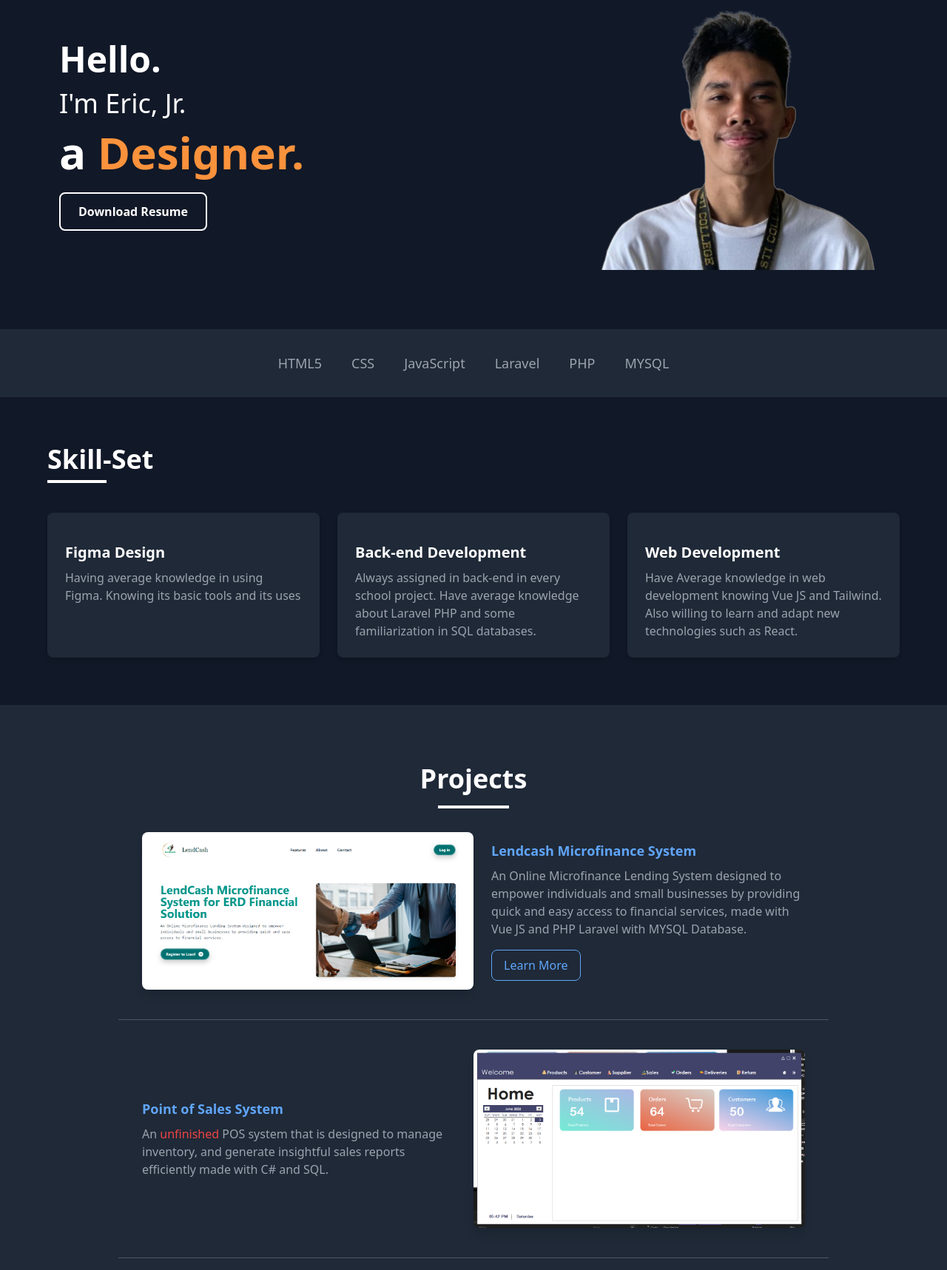
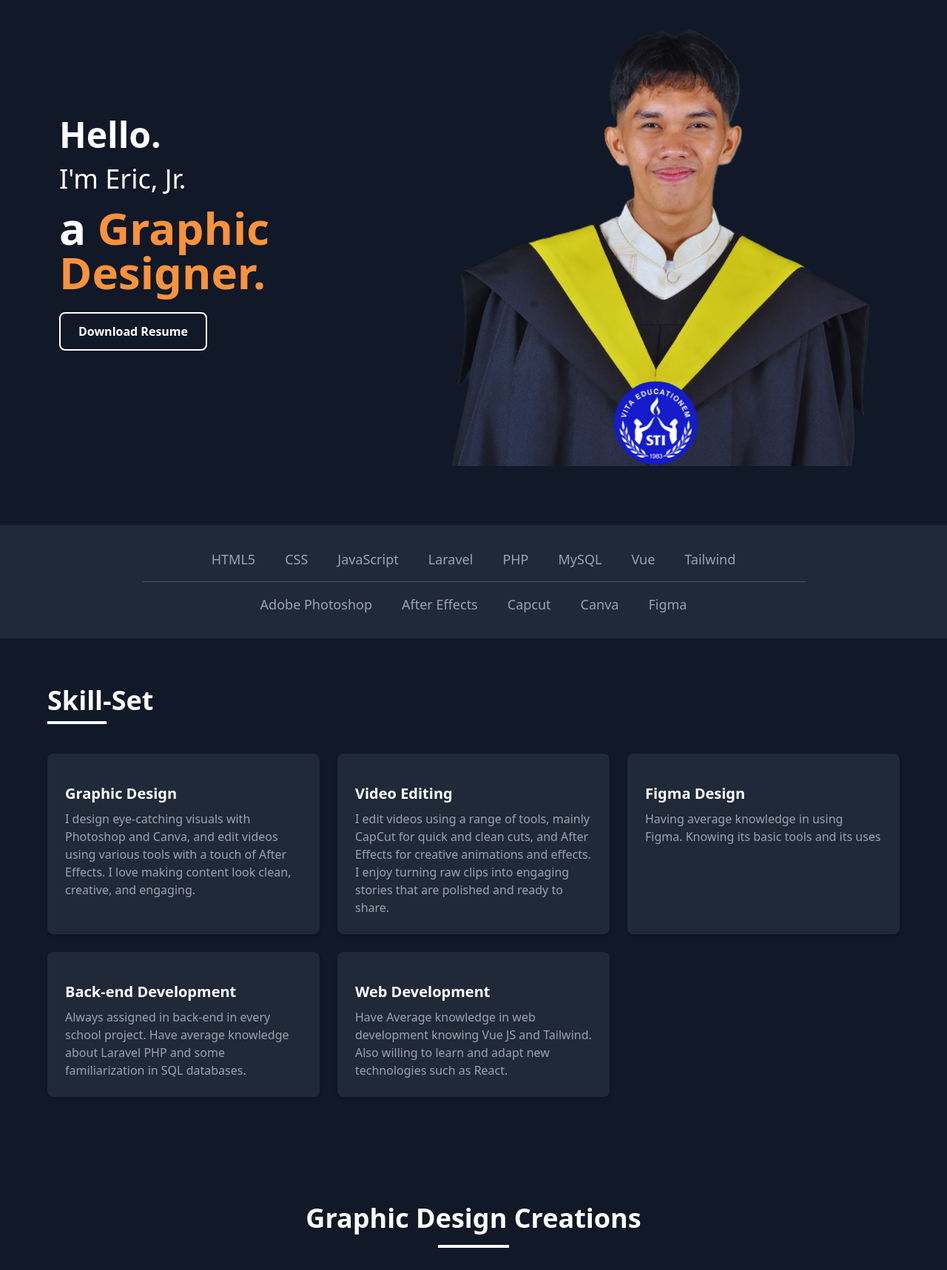
Before and after one commit to erjRamones/Portfolio.1, a website: page dist/index.html in a window 1280 px wide. Shown: the part 109-1826 px from the top of the page at 74% size. Drawn offline with Linux system fonts and the light colour scheme.

Commit message:
August Update Portfolio

```diff
--- a/dist/index.html
+++ b/dist/index.html
@@ -3,7 +3,7 @@
 <head>
     <meta charset="UTF-8">
     <meta name="viewport" content="width=device-width, initial-scale=1.0">
-    <title>Document</title>
+    <title>Eric, Jr. M. Ramones</title>
     <link rel="stylesheet" href="output.css">
 </head>
 <body>
@@ -34,35 +34,66 @@
                 </h1>
 
                 <div class="mt-6">
-                    <a href="Resume-OJT.pdf" download="Resume-OJT">
+                    <a href="CV_ERIC.pdf" download="Hire me please">
                         <button class="px-6 py-3 border-2 border-white text-white font-semibold rounded-lg hover:bg-white hover:text-gray-900">
                             Download Resume
                         </button>
                     </a>
+                    </div>
                 </div>
-            </div>
-            <div class="mt-10 md:mt-0">
-                <img src="./img/ericjr..png" alt="Profile" class="w-auto h-auto">
+                    <div class="w-2.5 h-28 border-4 border-white rounded-full overflow-hidden flex items-center justify-center">
+                        <img src="./img/togaerix1.png" class="object-cover w-full h-full" alt="Profile">
+                    </div>
+        </section>
+
+        <!-- Skills Section -->
+        <section class="bg-gray-800 py-8">
+            <div class="max-w-4xl mx-auto text-gray-400 text-lg">
+                <!-- First Row - Dev Skills -->
+                <div class="flex justify-center space-x-10 mb-4">
+                    <span class="cursor-pointer transition-transform transform hover:scale-110 hover:-translate-y-1 hover:text-orange-400">HTML5</span>
+                    <span class="cursor-pointer transition-transform transform hover:scale-110 hover:-translate-y-1 hover:text-orange-400">CSS</span>
+                    <span class="cursor-pointer transition-transform transform hover:scale-110 hover:-translate-y-1 hover:text-orange-400">JavaScript</span>
+                    <span class="cursor-pointer transition-transform transform hover:scale-110 hover:-translate-y-1 hover:text-orange-400">Laravel</span>
+                    <span class="cursor-pointer transition-transform transform hover:scale-110 hover:-translate-y-1 hover:text-orange-400">PHP</span>
+                    <span class="cursor-pointer transition-transform transform hover:scale-110 hover:-translate-y-1 hover:text-orange-400">MySQL</span>
+                    <span class="cursor-pointer transition-transform transform hover:scale-110 hover:-translate-y-1 hover:text-orange-400">Vue</span>
+                    <span class="cursor-pointer transition-transform transform hover:scale-110 hover:-translate-y-1 hover:text-orange-400">Tailwind</span>
+                </div>
+
+                <!-- Divider Line -->
+                <div class="border-t border-gray-600"></div>
+
+                <!-- Second Row - Graphic/Video Skills -->
+                <div class="flex justify-center space-x-10 mt-4">
+                    <span class="cursor-pointer transition-transform transform hover:scale-110 hover:-translate-y-1 hover:text-orange-400">Adobe Photoshop</span>
+                    <span class="cursor-pointer transition-transform transform hover:scale-110 hover:-translate-y-1 hover:text-orange-400">After Effects</span>
+                    <span class="cursor-pointer transition-transform transform hover:scale-110 hover:-translate-y-1 hover:text-orange-400">Capcut</span>
+                    <span class="cursor-pointer transition-transform transform hover:scale-110 hover:-translate-y-1 hover:text-orange-400">Canva</span>
+                    <span class="cursor-pointer transition-transform transform hover:scale-110 hover:-translate-y-1 hover:text-orange-400">Figma</span>
+                </div>
             </div>
         </section>
 
-        <!-- Skills Section -->
-        <section class="bg-gray-800 py-8 ">
-            <div class="flex justify-center space-x-10 text-gray-400 text-lg ">
-                <span class="hover:text-orange-400 cursor-pointer">HTML5</span>
-                <span class="hover:text-orange-400 cursor-pointer">CSS</span>
-                <span class="hover:text-orange-400 cursor-pointer">JavaScript</span>
-                <span class="hover:text-orange-400 cursor-pointer">Laravel</span>
-                <span class="hover:text-orange-400 cursor-pointer">PHP</span>
-                <span class="hover:text-orange-400 cursor-pointer">MYSQL</span>
-            </div>
-        </section>
 
+        <!-- Skill-Set Section -->
         <section class="bg-gray-900 text-white py-16 px-6">
             <div class="max-w-6xl mx-auto">
                 <h2 class="text-4xl font-bold ">Skill-Set</h2>
                 <div class="w-20 h-1 bg-white mt-2"></div>
                 <div class="grid grid-cols-1 sm:grid-cols-2 lg:grid-cols-3 gap-6 mt-10">
+
+                    <div class="bg-gray-800 p-6 rounded-lg shadow-md">
+                        <h3 class="text-xl font-semibold mt-4">Graphic Design</h3>
+                        <p class="text-gray-400 mt-2">I design eye-catching visuals with Photoshop and Canva, and edit videos using various tools with a touch of After Effects.
+                            I love making content look clean, creative, and engaging.</p>
+                    </div>
+
+                    <div class="bg-gray-800 p-6 rounded-lg shadow-md">
+                        <h3 class="text-xl font-semibold mt-4">Video Editing</h3>
+                        <p class="text-gray-400 mt-2">I edit videos using a range of tools, mainly CapCut for quick and clean cuts, and After Effects for creative animations and effects.
+                            I enjoy turning raw clips into engaging stories that are polished and ready to share.</p>
+                    </div>
 
 
                     <div class="bg-gray-800 p-6 rounded-lg shadow-md">
@@ -84,6 +115,42 @@
             </div>
 
         </section>
+
+        <!-- Graphic Design Creations Section -->
+    <section id="creations" class="py-20 text-center bg-gray-900">
+        <h2 class="text-4xl font-semibold mb-4 transition duration-300 hover:text-orange-400">
+            Graphic Design Creations
+        </h2>
+
+        <div class="w-24 h-1 bg-white mx-auto mb-8 transition duration-300 hover:bg-orange-400"></div>
+
+        <div class="flex flex-col items-center">
+
+            <!-- Creation 1 -->
+            <div class="bg-gray-800 rounded-lg overflow-hidden shadow-lg hover:scale-105 transform transition duration-300 w-full max-w-4xl mb-8">
+                <img src="./img/graphics/delight.jpg" alt="Design 1" class="w-full h-auto object-contain">
+            </div>
+
+            <!-- Creation 2 -->
+            <div class="bg-gray-800 rounded-lg overflow-hidden shadow-lg hover:scale-105 transform transition duration-300 w-full max-w-4xl mb-8">
+                <img src="./img/graphics/kadayawan.jpg" alt="Design 2" class="w-full h-auto object-contain">
+            </div>
+
+            <!-- Creation 3 -->
+            <div class="bg-gray-800 rounded-lg overflow-hidden shadow-lg hover:scale-105 transform transition duration-300 w-full max-w-4xl mb-8">
+                <img src="./img/graphics/stacey.jpg" alt="Design 3" class="w-full h-auto object-contain">
+            </div>
+
+            <!-- Creation 4 -->
+            <div class="bg-gray-800 rounded-lg overflow-hidden shadow-lg hover:scale-105 transform transition duration-300 w-full max-w-4xl">
+                <img src="./img/graphics/XRM.jpg" alt="Design 4" class="w-full h-auto object-contain">
+            </div>
+        </div>
+    </section>
+
+
+
+
 
         <!-- Projects Section -->
         <section id="projects" class="py-20 text-center bg-gray-800">
@@ -152,23 +219,23 @@
                     <div class="w-1/2 space-y-6">
                         <div class="space-y-4">
                             <div class="flex items-center space-x-4">
-                                <span class="text-lg text-gray-300">📧 ericramones1253@gmail.com</span>
+                                <span class="text-lg text-gray-300"> ericramones1253@gmail.com</span>
                             </div>
                             <div class="flex items-center space-x-4">
-                                <span class="text-lg text-gray-300">📍 Talomo Proper School Site, Davao City</span>
+                                <span class="text-lg text-gray-300"> Talomo Proper School Site, Davao City</span>
                             </div>
                             <div class="flex items-center space-x-4">
-                                <span class="text-lg text-gray-300">📞 +63 9087373926</span>
+                                <span class="text-lg text-gray-300"> +63 9087373926</span>
                             </div>
                         </div>
                     </div>
                     <!-- Contact Form -->
                     <div class="w-1/2">
                         <form action="https://formsubmit.co/c7e8a2d12c5637a4c1574d9f0549d8c2" method="POST" class="space-y-5 bg-gray-800 p-6 rounded-lg shadow-lg">
-                            <input type="email" name="email" required placeholder="📧 Your Email" class="w-full p-3 bg-gray-700 text-white border border-gray-600 rounded-md focus:outline-none focus:ring-2 focus:ring-blue-500">
-                            <textarea name="message" rows="4" required placeholder="💬 Your Message" class="w-full p-3 bg-gray-700 text-white border border-gray-600 rounded-md focus:outline-none focus:ring-2 focus:ring-blue-500"></textarea>
+                            <input type="email" name="email" required placeholder="Your Email" class="w-full p-3 bg-gray-700 text-white border border-gray-600 rounded-md focus:outline-none focus:ring-2 focus:ring-blue-500">
+                            <textarea name="message" rows="4" required placeholder="Your Message" class="w-full p-3 bg-gray-700 text-white border border-gray-600 rounded-md focus:outline-none focus:ring-2 focus:ring-blue-500"></textarea>
                             <button type="submit" class="w-full bg-blue-500 text-white py-3 rounded-md hover:bg-blue-600 transition">
-                                🚀 Send Message
+                                Send Message
                             </button>
                         </form>
                     </div>
@@ -179,7 +246,7 @@
     </div>
 
     <script>
-        const words = ["Web Developer.", "Programmer.", "Designer."];
+        const words = ["Web Developer.", "Programmer.", "Graphic Designer.", "Video Editor."];
         let index = 0;
         const textElement = document.getElementById("rotatingText");
 
```
Also changed, not shown: dist/img/ericjr..png (deleted), dist/img/graphics/XRM.jpg (added), dist/img/graphics/delight.jpg (added), dist/img/graphics/kadayawan.jpg (added), dist/img/graphics/stacey.jpg (added), dist/img/togaerix.jpg (added), dist/img/togaerix1.png (added), 2 other files.
